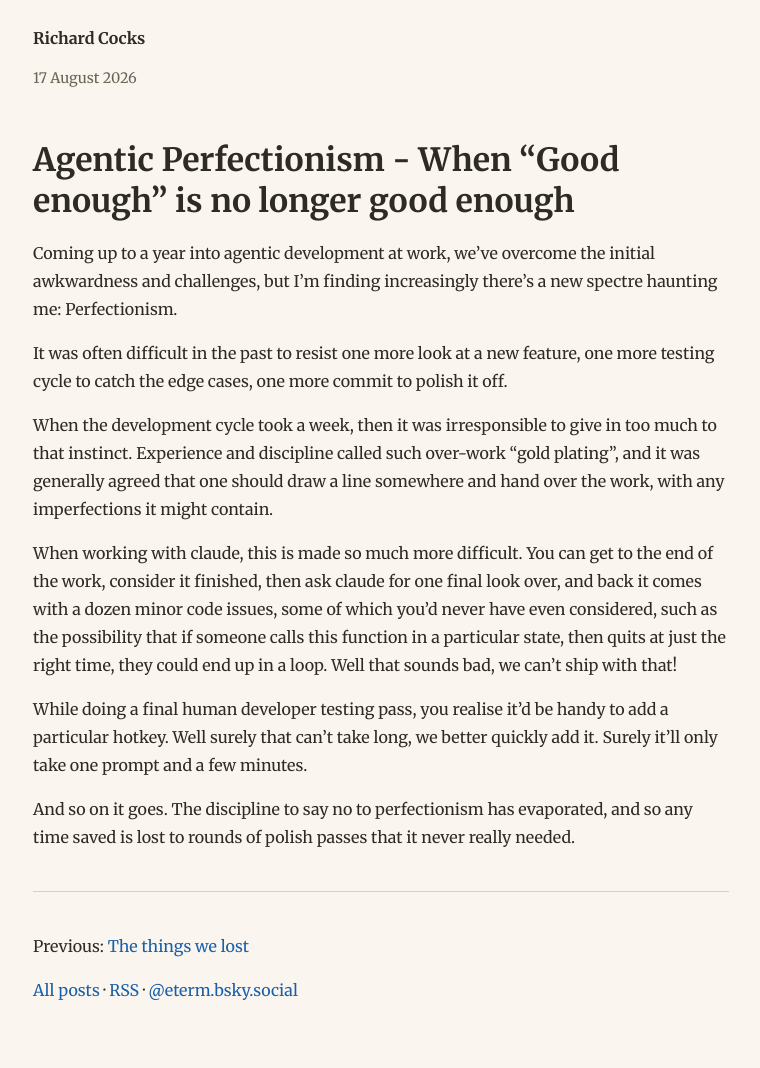
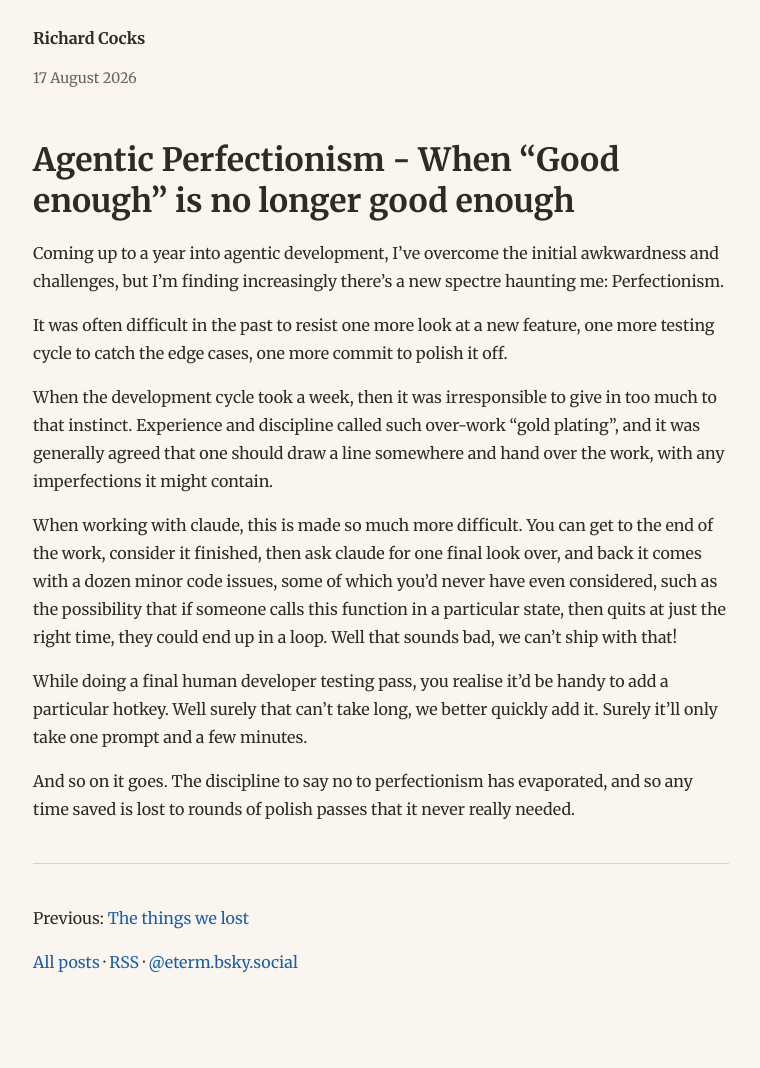
Before and after one commit to richardcocks/richardcocks.github.io, a Jekyll site: the page built from _posts/2026-08-17-when-good-enough-isnt-good-enough.md, in a window 1280 px wide. Shown: the whole page, without its empty margins (259-1019 px from the left). Built offline with Jekyll 4.4.1, drawn with Linux system fonts in a browser that asks for light colours; after the commit the page ends 1040 px from its top, so only the background shows below that; some of the changed lines change nothing that is shown.

Commit message:
Improve wording

```diff
--- a/_posts/2026-08-17-when-good-enough-isnt-good-enough.md
+++ b/_posts/2026-08-17-when-good-enough-isnt-good-enough.md
@@ -2,12 +2,12 @@
 layout: post
 title: Agentic Perfectionism
 date: 2026-08-17
-description: Agents are driving perfectionism, and that's bad for burnout
-tagline: When "Good enough" is no longer good enough
+description: '"Good enough" no longer feels good enough'
+tagline: 'When "Good enough" is no longer good enough'
 ---
 # Agentic Perfectionism - When "Good enough" is no longer good enough
 
-Coming up to a year into agentic development at work, we've overcome the initial awkwardness and challenges, but I'm finding increasingly there's a new spectre haunting me: Perfectionism.
+Coming up to a year into agentic development, I've overcome the initial awkwardness and challenges, but I'm finding increasingly there's a new spectre haunting me: Perfectionism.
 
 It was often difficult in the past to resist one more look at a new feature, one more testing cycle to catch the edge cases, one more commit to polish it off.
 
```
